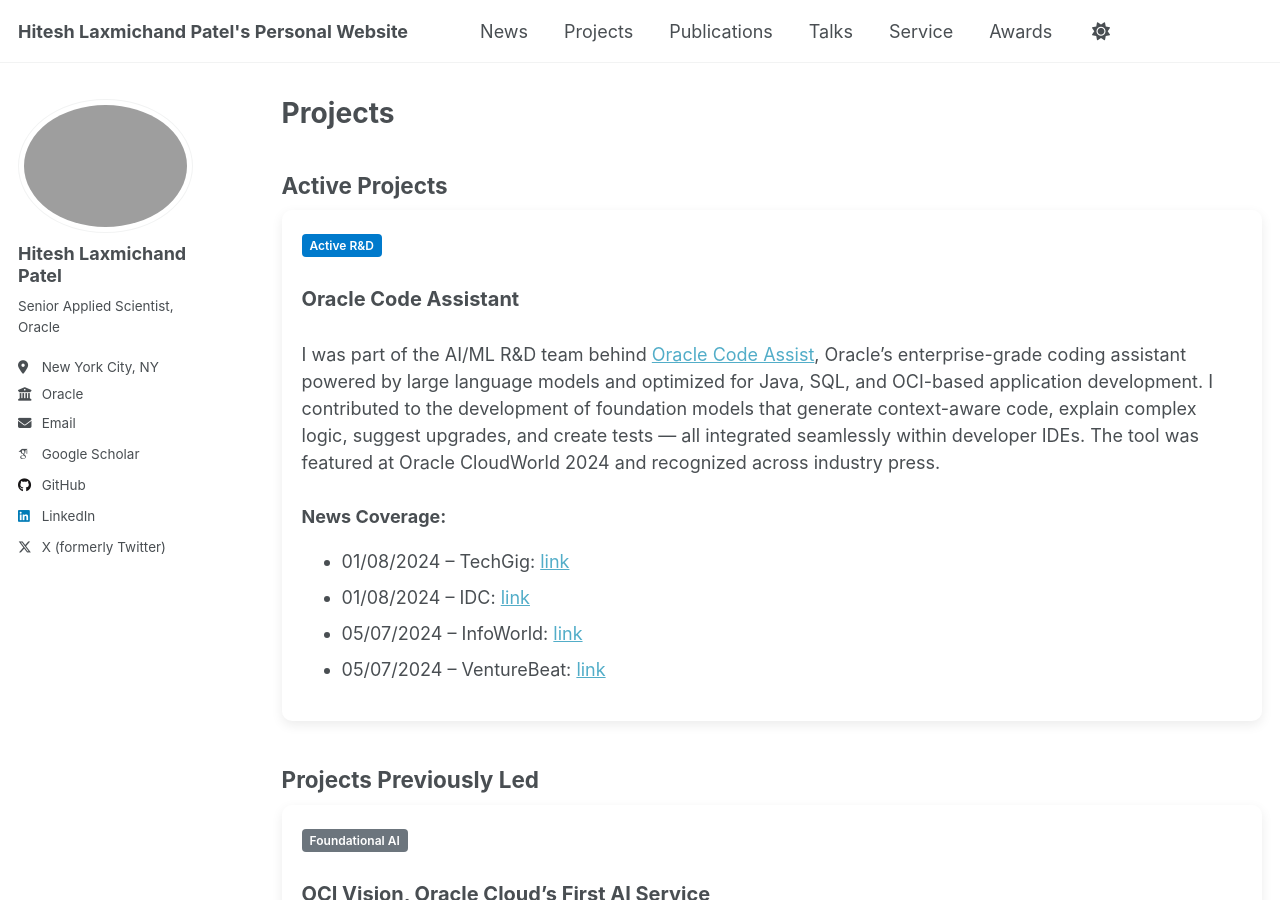
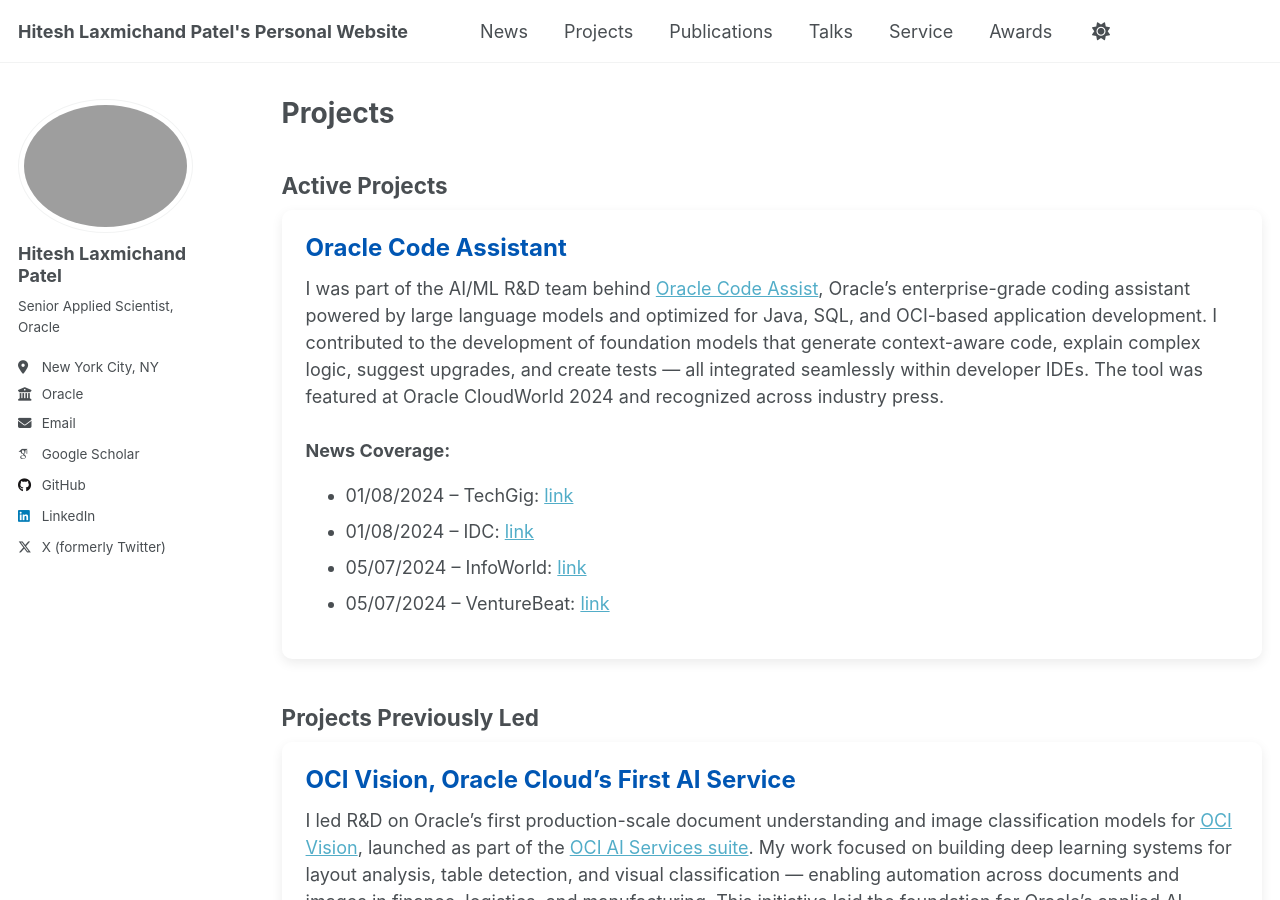
Before and after one commit to HITESHLPATEL/hiteshlpatel.github.io, a Jekyll site: the page built from _pages/projects.md, in a window 1280 px wide and 900 px high. Built offline with Jekyll 4.4.1, drawn with Linux system fonts in a browser that asks for light colours; some web fonts are replaced.

Commit message:
Update projects.md

```diff
--- a/_pages/projects.md
+++ b/_pages/projects.md
@@ -9,12 +9,10 @@ author_profile: true
 
 ## Active Projects
 
-<div style="box-shadow: 0 4px 12px rgba(0,0,0,0.08); border-radius:10px; padding:20px; margin-bottom:24px; background-color:white">
+<div style="box-shadow: 0 4px 12px rgba(0,0,0,0.08); border-radius:10px; padding:24px; margin-bottom:32px; background-color:white">
 
-<span style="font-size:12px; font-weight:600; color:white; background:#007acc; padding:4px 8px; border-radius:4px;">Active R&D</span>
-<br><br>
-<strong style="font-size: 20px;">Oracle Code Assistant</strong>
-<br><br>
+<h3 style="color:#0056b3; font-size: 24px; margin-top: 0;">Oracle Code Assistant</h3>
+
 I was part of the AI/ML R&D team behind <a href="https://www.oracle.com/news/announcement/oracle-code-assist-can-help-developers-build-applications-faster-with-ai-2024-05-07/">Oracle Code Assist</a>, Oracle’s enterprise-grade coding assistant powered by large language models and optimized for Java, SQL, and OCI-based application development. I contributed to the development of foundation models that generate context-aware code, explain complex logic, suggest upgrades, and create tests — all integrated seamlessly within developer IDEs. The tool was featured at Oracle CloudWorld 2024 and recognized across industry press.
 
 <br><br>
@@ -25,17 +23,14 @@ I was part of the AI/ML R&D team behind <a href="https://www.oracle.com/news/ann
   <li>05/07/2024 – InfoWorld: <a href="https://www.infoworld.com/article/2337424/oracle-unveils-ai-powered-coding-assistant.html">link</a></li>
   <li>05/07/2024 – VentureBeat: <a href="https://venturebeat.com/ai/oracle-code-assist-revealed-ai-powered-coding-assistant/">link</a></li>
 </ul>
-
 </div>
 
 ## Projects Previously Led
 
-<div style="box-shadow: 0 4px 12px rgba(0,0,0,0.08); border-radius:10px; padding:20px; margin-bottom:24px; background-color:white">
+<div style="box-shadow: 0 4px 12px rgba(0,0,0,0.08); border-radius:10px; padding:24px; margin-bottom:32px; background-color:white">
 
-<span style="font-size:12px; font-weight:600; color:white; background:#6c757d; padding:4px 8px; border-radius:4px;">Foundational AI</span>
-<br><br>
-<strong style="font-size: 20px;">OCI Vision, Oracle Cloud’s First AI Service</strong>
-<br><br>
+<h3 style="color:#0056b3; font-size: 24px; margin-top: 0;">OCI Vision, Oracle Cloud’s First AI Service</h3>
+
 I led R&D on Oracle’s first production-scale document understanding and image classification models for <a href="https://www.oracle.com/artificial-intelligence/vision/">OCI Vision</a>, launched as part of the <a href="https://www.oracle.com/news/announcement/oci-ai-services-launch-2021-11-03/">OCI AI Services suite</a>. My work focused on building deep learning systems for layout analysis, table detection, and visual classification — enabling automation across documents and images in finance, logistics, and manufacturing. This initiative laid the foundation for Oracle’s applied AI offerings and continues to support enterprise-grade solutions.
 
 <br><br>
@@ -44,5 +39,4 @@ I led R&D on Oracle’s first production-scale document understanding and image
   <li>11/03/2021 – Oracle Newsroom: <a href="https://www.oracle.com/news/announcement/oci-ai-services-launch-2021-11-03/">link</a></li>
   <li>11/04/2021 – Oracle Blog: <a href="https://blogs.oracle.com/cloud-infrastructure/post/introducing-oracle-ai-services">link</a></li>
 </ul>
-
 </div>
```
